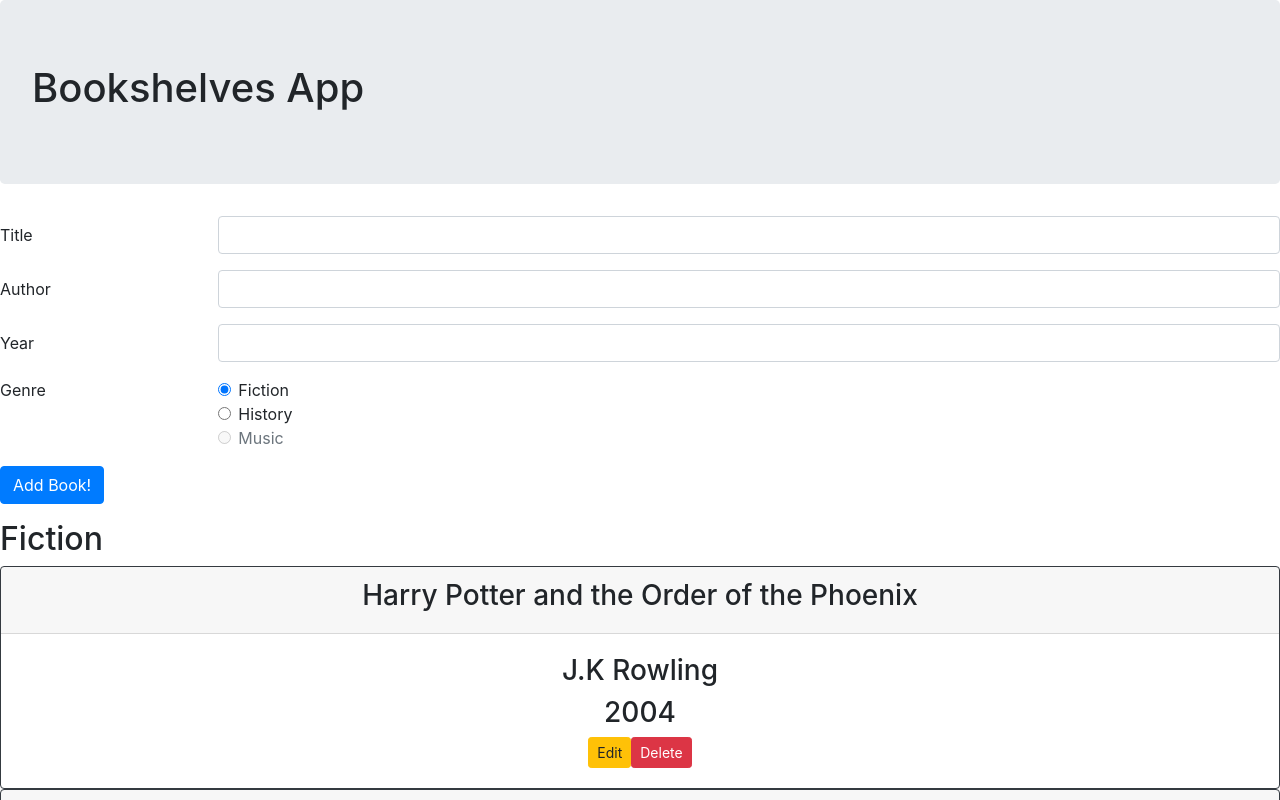
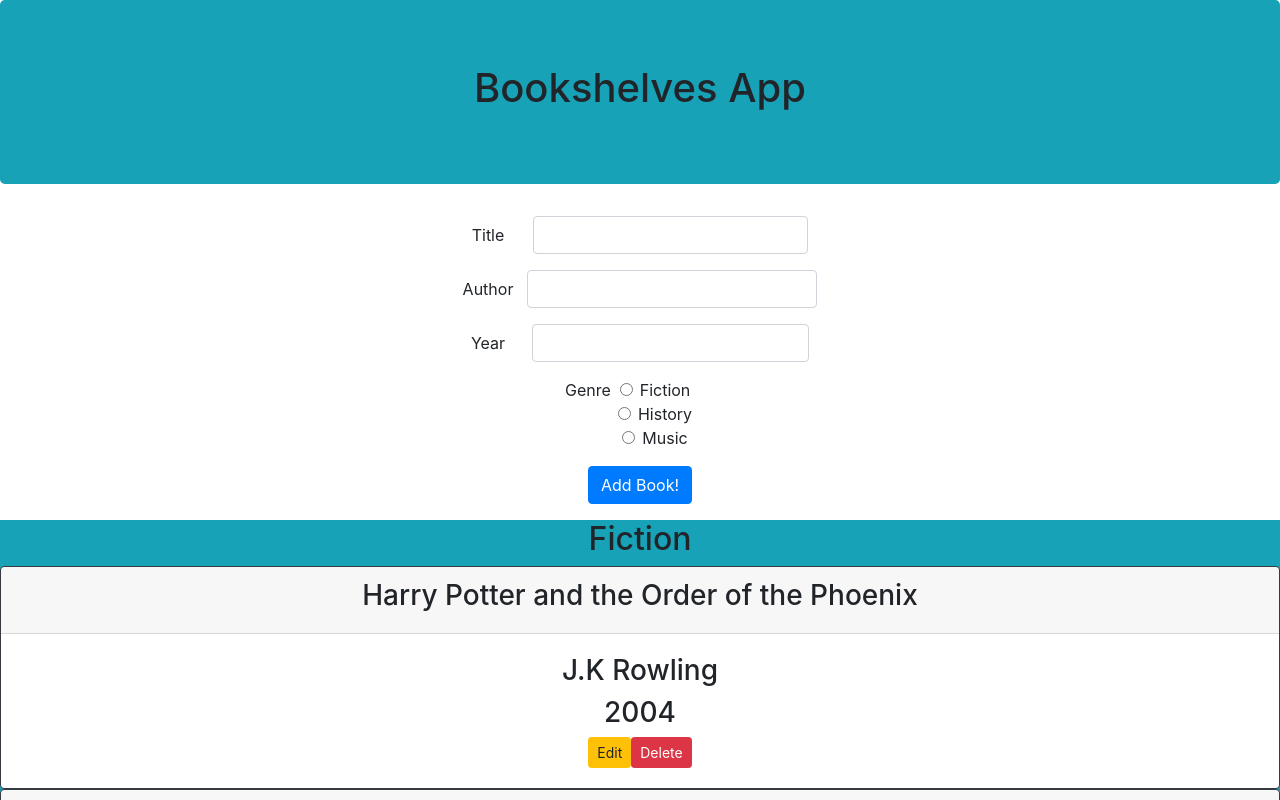
Before and after one commit to jeremydmarx813/TTS-Code, a React (Create React App) app in the folder mybooksreact/: page / in a window 1280 px wide. Shown: the top 800 px of the page. Built offline with nearby package versions, Linux system fonts and the light colour scheme.

Commit message:
completed all functionality, still need prop types

```diff
--- a/mybooksreact/src/App.js
+++ b/mybooksreact/src/App.js
@@ -60,16 +60,16 @@ class App extends React.Component {
    };
  }
 
- addBook = e => {
-   e.preventDefault();
-   const testBook = {
+ addBook = obj => {
+
+   const newBook = {
     id: uuidv4(),
-    title: 'Eloquent JS',
-    author: 'Genius',
-    year: '2015',
-    genre: 'History'
+    title: obj.title,
+    author: obj.author,
+    year: obj.year,
+    genre: obj.genre
    }
-   this.setState({ books: [...this.state.books, testBook] });
+   this.setState({ books: [...this.state.books, newBook] });
  }
 
   render () {
--- a/mybooksreact/src/components/AddBook.js
+++ b/mybooksreact/src/components/AddBook.js
@@ -3,48 +3,69 @@ import React from 'react'
  class AddBook extends React.Component {
     constructor(props){
         super(props);
+        this.state = {
+            title: '',
+            author: '',
+            year: '',
+            genre: ''
+        };
+        this.handleChange = this.handleChange.bind(this);
+    }
+
+    handleChange = e => {
+       this.setState({ [e.target.name]: e.target.value });
+    }
+
+    addBook = e => {
+        e.preventDefault();
+        this.props.addBook(this.state);
+        this.setState({
+            title: '',
+            author: '',
+            year: '',
+            genre: ''
+        })
     }
 
     render() {
         return (
-            <form action="#" onSubmit={this.props.addBook}>
-                <div className="form-group row">
+            <form action="#" onSubmit={this.addBook} className="d-flex flex-column align-items-center">
+                <div className="form-group row text-center">
                    <label for="title" className="col-sm-2 col-form-label">Title</label>
                     <div className="col-sm-10">
-                       <input type="text" className="form-control" id="title" />
+                       <input type="text" className="form-control" name="title" id="title" onChange={this.handleChange} value={this.state.title}/>
                      </div>
                 </div>
-                <div className="form-group row">
+                <div className="form-group row text-center">
                    <label for="author" className="col-sm-2 col-form-label">Author</label>
                     <div className="col-sm-10">
-                      <input type="text" className="form-control" id="author" />
+                      <input type="text" className="form-control" name="author" id="author" onChange={this.handleChange} value={this.state.author}/>
                    </div>
                 </div>
-                <div className="form-group row">
-                    <label for="inputPassword3" className="col-sm-2 col-form-label">Year</label>
+                <div className="form-group row text-center">
+                    <label for="year" className="col-sm-2 col-form-label">Year</label>
                     <div className="col-sm-10">
-                      <input type="password" className="form-control" id="inputPassword3" />
+                      <input type="text" className="form-control" name="year" id="year" onChange={this.handleChange} value={this.state.year}/>
                      </div>
                 </div>
-                  <fieldset className="form-group">
+                  <fieldset className="form-group text-center" onChange={this.handleChange}>
                      <div className="row">
                         <legend className="col-form-label col-sm-2 pt-0">Genre</legend>
-                        <div className="col-sm-10">
+                       <div className="col-sm-10">
                           <div className="form-check">
-                              <input className="form-check-input" type="radio" name="gridRadios" id="gridRadios1" value="option1" checked />
-                              <label className="form-check-label" for="gridRadios1">Fiction</label>
+                              <input className="form-check-input" type="radio" name="genre" id="radioFiction" value="Fiction" />
+                              <label className="form-check-label" for="radioFiction">Fiction</label>
                           </div>
-                      <div className="form-check">
-                     <input className="form-check-input" type="radio" name="gridRadios" id="gridRadios2" value="option2" />
-                     <label className="form-check-label" for="gridRadios2">History</label>
+                         <div className="form-check">
+                               <input className="form-check-input" type="radio" name="genre" id="radioHistory" value="History" />
+                              <label className="form-check-label" for="radioHistory">History</label>
+                         </div>
+                        <div className="form-check">
+                            <input className="form-check-input" type="radio" name="genre" id="radioMusic" value="Music" />
+                            <label className="form-check-label" for="gridRadios3" >Music</label>
+                        </div>
                      </div>
-                  <div className="form-check disabled">
-                   <input className="form-check-input" type="radio" name="gridRadios" id="gridRadios3" value="option3" disabled />
-                    <label className="form-check-label" for="gridRadios3" >Music
-                   </label>
                    </div>
-                   </div>
-                  </div>
                  </fieldset>
                 <div className="form-group row">
                <div className="col-sm-10">
--- a/mybooksreact/src/components/Bookshelf.js
+++ b/mybooksreact/src/components/Bookshelf.js
@@ -39,7 +39,7 @@ import Book from './Book.js';
     render() {
         const { genre } = this.props;
         return (
-            <div>
+            <div className="text-center bg-info">
                 <h2>{genre}</h2>
                 {this.state.books.filter(book => book.genre === genre)
                 .map(b => <Book key={b.id} book={b} delBook={this.delBook}/> )}
--- a/mybooksreact/src/components/Header.js
+++ b/mybooksreact/src/components/Header.js
@@ -3,7 +3,7 @@ import React from 'react'
 class Header extends React.Component {
     render() {
         return (
-            <div className="jumbotron">
+            <div className="jumbotron text-center bg-info">
                 <h1>Bookshelves App</h1>
             </div>
         )
```
